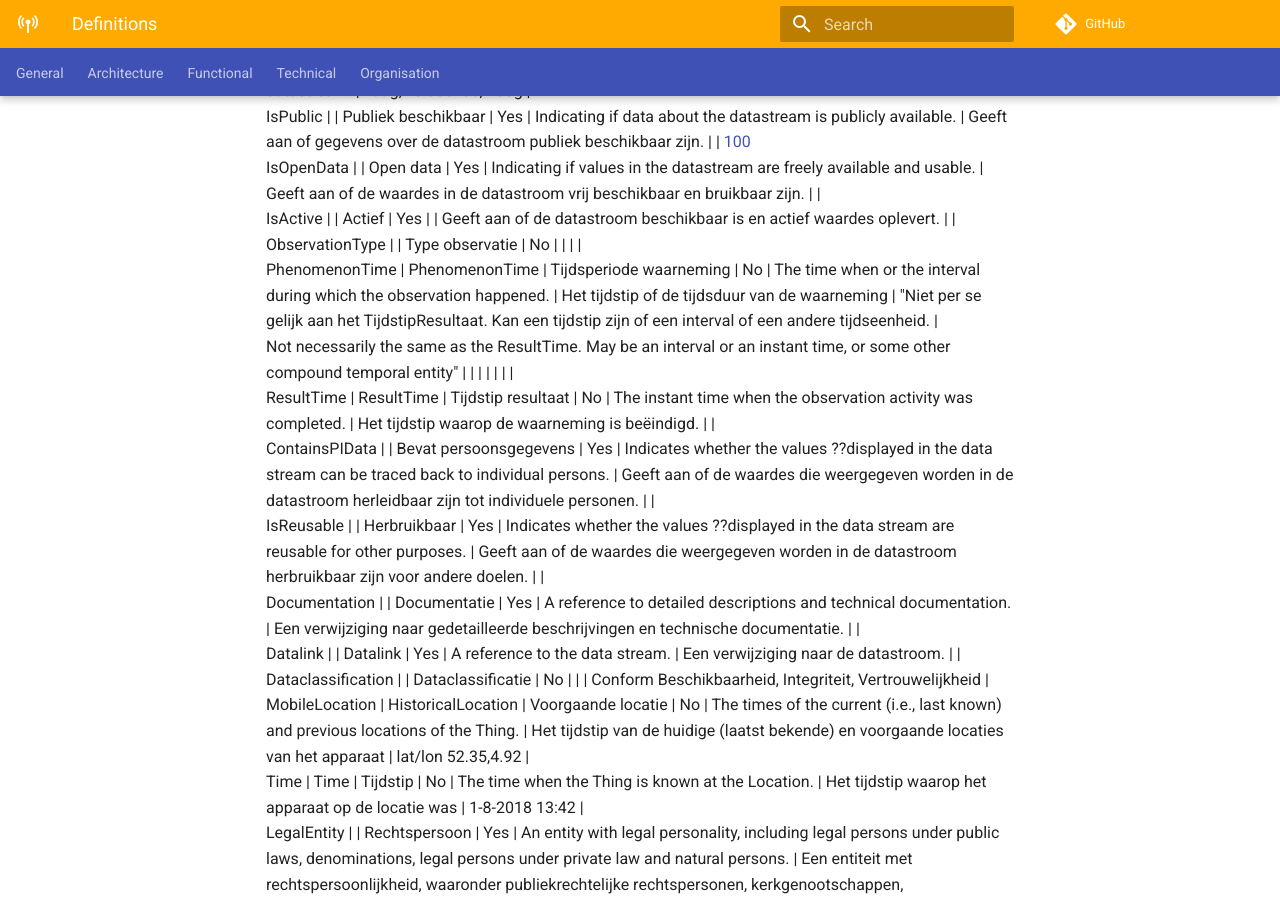
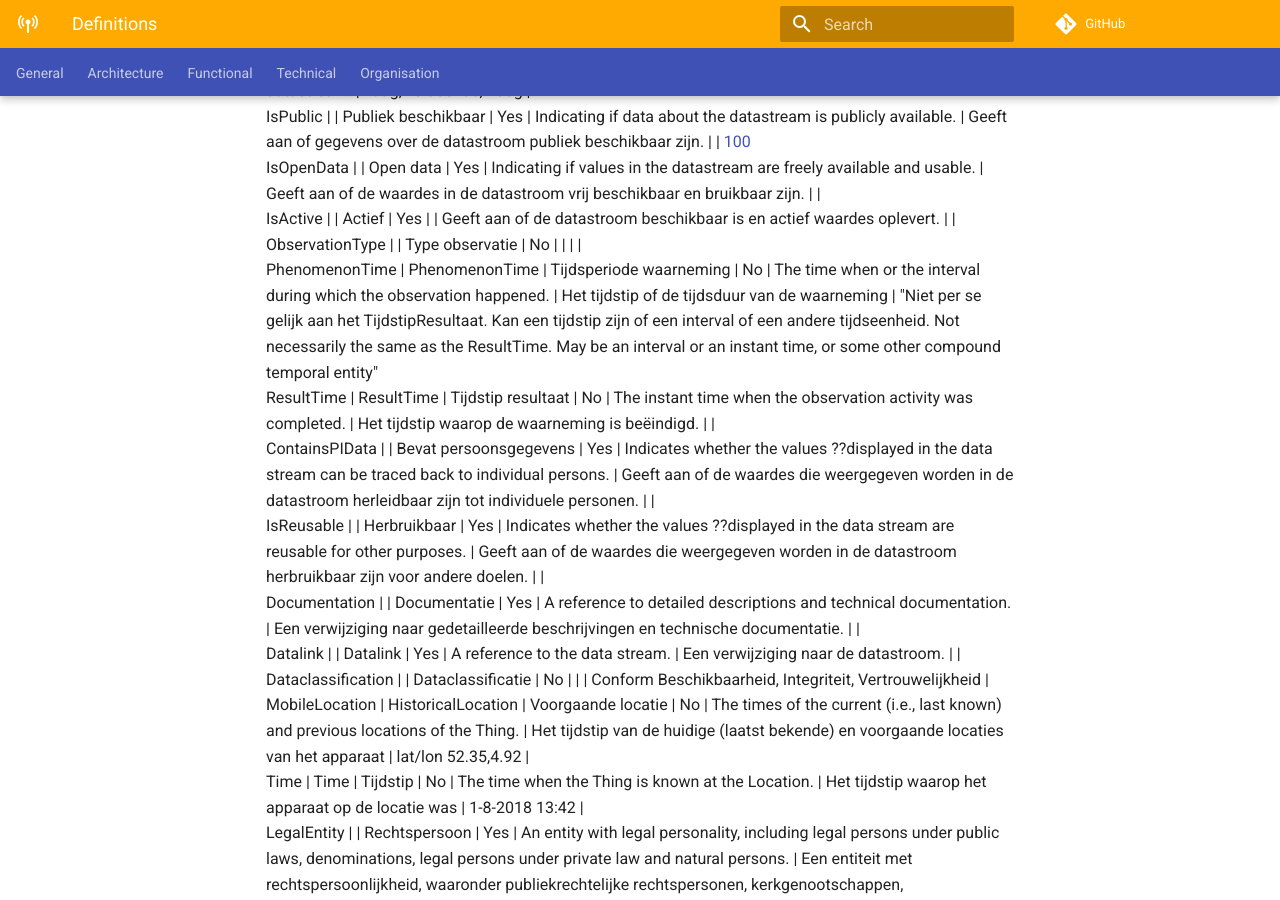
Before and after one commit to kadaster-labs/sensrnet-home, an MkDocs documentation site: the page built from docs/Definitions.md, in a window 1280 px wide and 900 px high, scrolled down 2888 px. Built offline with MkDocs 1.6.1 and Material for MkDocs 9.7.7, drawn with Linux system fonts in a browser that asks for light colours; comment, search, counter and statistics services are not loaded.

```diff
--- a/docs/Definitions.md
+++ b/docs/Definitions.md
@@ -50,9 +50,8 @@
  IsOpenData                                                                                                                 |                           | Open data                   | Yes        | Indicating if values in the datastream are freely available and usable.                                                                                                                                                                                                                                                                           | Geeft aan of de waardes in de datastroom vrij beschikbaar en bruikbaar zijn.                                                                                         |                                                                                                                  |
  IsActive                                                                                                                   |                           | Actief                      | Yes        |                                                                                                                                                                                                                                                                                                                                                   | Geeft aan of de datastroom beschikbaar is en actief waardes oplevert.                                                                                                |                                                                                                                  |
  ObservationType                                                                                                            |                           | Type observatie             | No         |                                                                                                                                                                                                                                                                                                                                                   |                                                                                                                                                                      |                                                                                                                  |
- PhenomenonTime                                                                                                             | PhenomenonTime            | Tijdsperiode waarneming     | No         | The time when or the interval during which the observation happened.                                                                                                                                                                                                                                                                              | Het tijdstip of de tijdsduur van de waarneming                                                                                                                        | "Niet per se gelijk aan het TijdstipResultaat. Kan een tijdstip zijn of een interval of een andere tijdseenheid. |
- Not necessarily the same as the ResultTime. May be an interval or an instant time, or some other compound temporal entity" |                           |                             |            |                                                                                                                                                                                                                                                                                                                                                   |                                                                                                                                                                      |                                                                                                                  |
- ResultTime                                                                                                                 | ResultTime                | Tijdstip resultaat          | No         | The instant time when the observation activity was completed.                                                                                                                                                                                                                                                                                     | Het tijdstip waarop de waarneming is beëindigd.                                                                                                                      |                                                                                                                  |
+ PhenomenonTime                                                                                                             | PhenomenonTime            | Tijdsperiode waarneming     | No         | The time when or the interval during which the observation happened.                                                                                                                                                                                                                                                                              | Het tijdstip of de tijdsduur van de waarneming                                                                                                                        | "Niet per se gelijk aan het TijdstipResultaat. Kan een tijdstip zijn of een interval of een andere tijdseenheid. Not necessarily the same as the ResultTime. May be an interval or an instant time, or some other compound temporal entity"
+  ResultTime                                                                                                                 | ResultTime                | Tijdstip resultaat          | No         | The instant time when the observation activity was completed.                                                                                                                                                                                                                                                                                     | Het tijdstip waarop de waarneming is beëindigd.                                                                                                                      |                                                                                                                  |
  ContainsPIData                                                                                                             |                           | Bevat persoonsgegevens      | Yes        | Indicates whether the values ??displayed in the data stream can be traced back to individual persons.                                                                                                                                                                                                                                             | Geeft aan of de waardes die weergegeven worden in de datastroom herleidbaar zijn tot individuele personen.                                                           |                                                                                                                  |
  IsReusable                                                                                                                 |                           | Herbruikbaar                | Yes        | Indicates whether the values ??displayed in the data stream are reusable for other purposes.                                                                                                                                                                                                                                                      | Geeft aan of de waardes die weergegeven worden in de datastroom herbruikbaar zijn voor andere doelen.                                                                |                                                                                                                  |
  Documentation                                                                                                              |                           | Documentatie                | Yes        | A reference to detailed descriptions and technical documentation.                                                                                                                                                                                                                                                                                 | Een verwijziging naar gedetailleerde beschrijvingen en technische documentatie.                                                                                      |                                                                                                                  |
```
